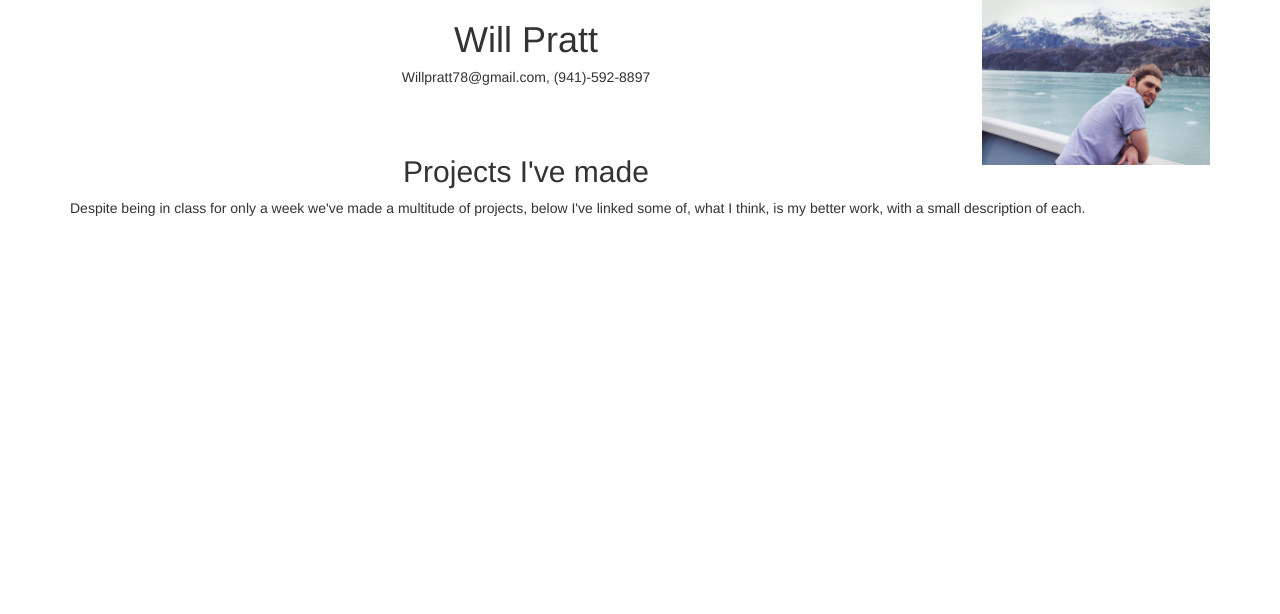
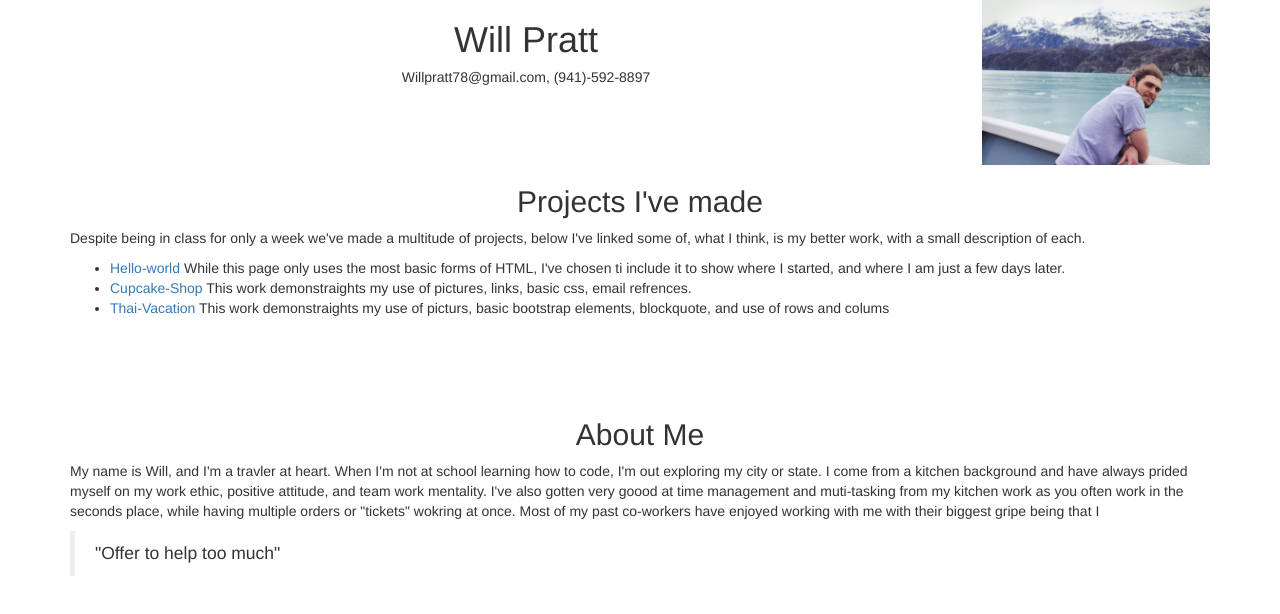
Before and after one commit to willpratt78/Portfolio-Mar-2020, a plain HTML site: page index.html in a window 1280 px wide. Drawn offline with Linux system fonts and the light colour scheme.

Commit message:
add about me section links to projects done, descriptions of them

```diff
--- a/css/styles.css
+++ b/css/styles.css
@@ -9,3 +9,7 @@ img {
 .center-text {
     text-align: center;
 }
+
+.box-model {
+    margin-top: 100px;
+}
--- a/index.html
+++ b/index.html
@@ -12,14 +12,25 @@
               <H1>Will Pratt</H1>
               <h5>Willpratt78@gmail.com, (941)-592-8897</h5>
             </div>
-            <br>
-            <br>
-            <h2 class="center-text">Projects I've made</h2>
+            <div class="box-model">
+              <h2 class="center-text">Projects I've made</h2>
+            </div>
             <p>Despite being in class for only a week we've made a multitude of projects, below I've linked some of, what I think, is my better work, with a small description of each.</p>
-            <ol>
-
-
-            </ol>
+            <ul>
+              <li><a href="https://github.com/willpratt78/Hello-world/blob/master/hello-world.html">Hello-world</a> While this page only uses the most basic forms of HTML, I've chosen ti include it to show where I started, and where I am just a few days later.</li>
+              <li><a href="https://github.com/willpratt78/Cupcake-Shop">Cupcake-Shop</a> This work demonstraights my use of pictures, links, basic css, email refrences.</li>
+              <li><a href="https://github.com/willpratt78/Vaction-Thailand">Thai-Vacation</a> This work demonstraights my use of picturs, basic bootstrap elements, blockquote, and use of rows and colums</li>
+            </ul>
+            <div class="box-model">
+                <h2 class="center-text"> About Me</h2>
+            </div>
+            <p>My name is Will, and I'm a travler at heart. When I'm not at school learning how to code,
+                I'm out exploring my city or state. I come from a kitchen background and have always prided myself
+                on my work ethic, positive attitude, and team work mentality. I've also gotten very goood at time
+                management and muti-tasking from my kitchen work as you often work in the seconds place, while having
+                multiple orders or "tickets" wokring at once. Most of my past co-workers have enjoyed working with me
+                with their biggest gripe being that I <blockquote>"Offer to help too much"</blockquote>
+            </p>
         </div>
     </body>
 </HTML>
```
